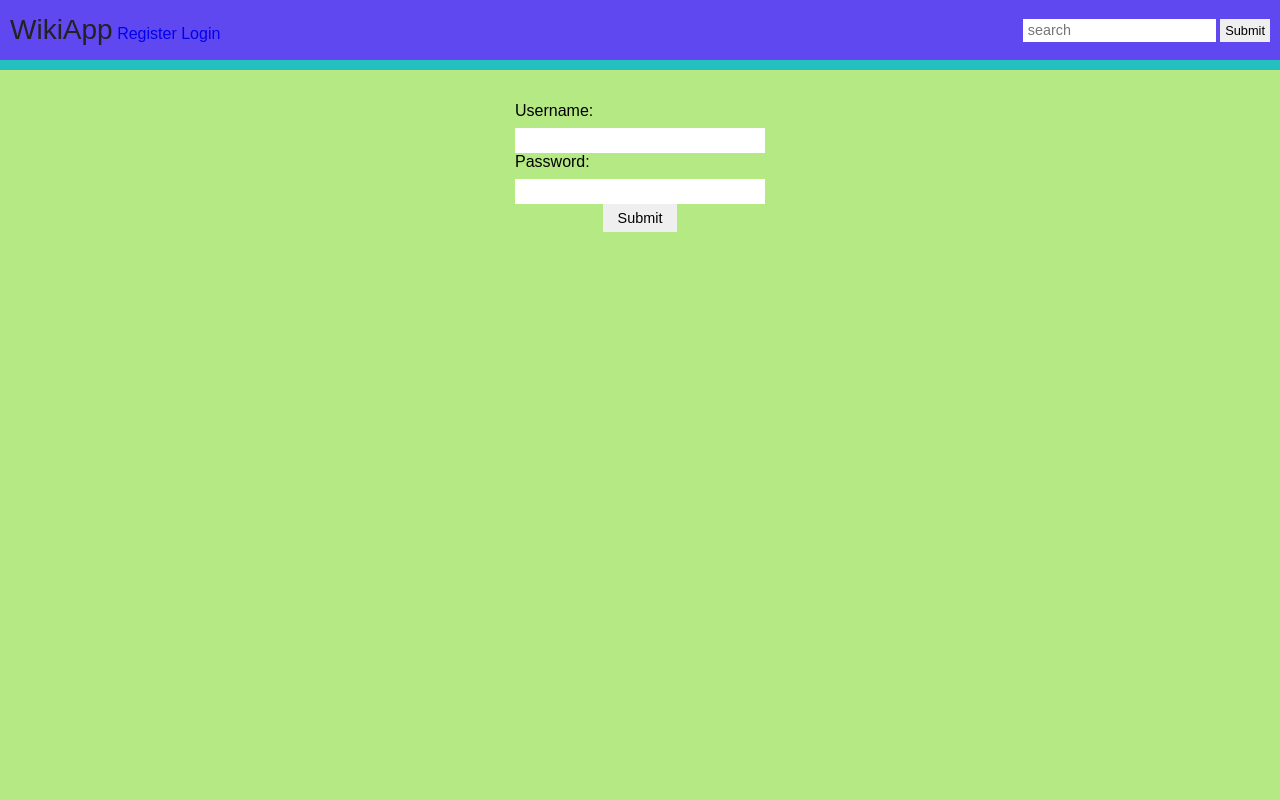
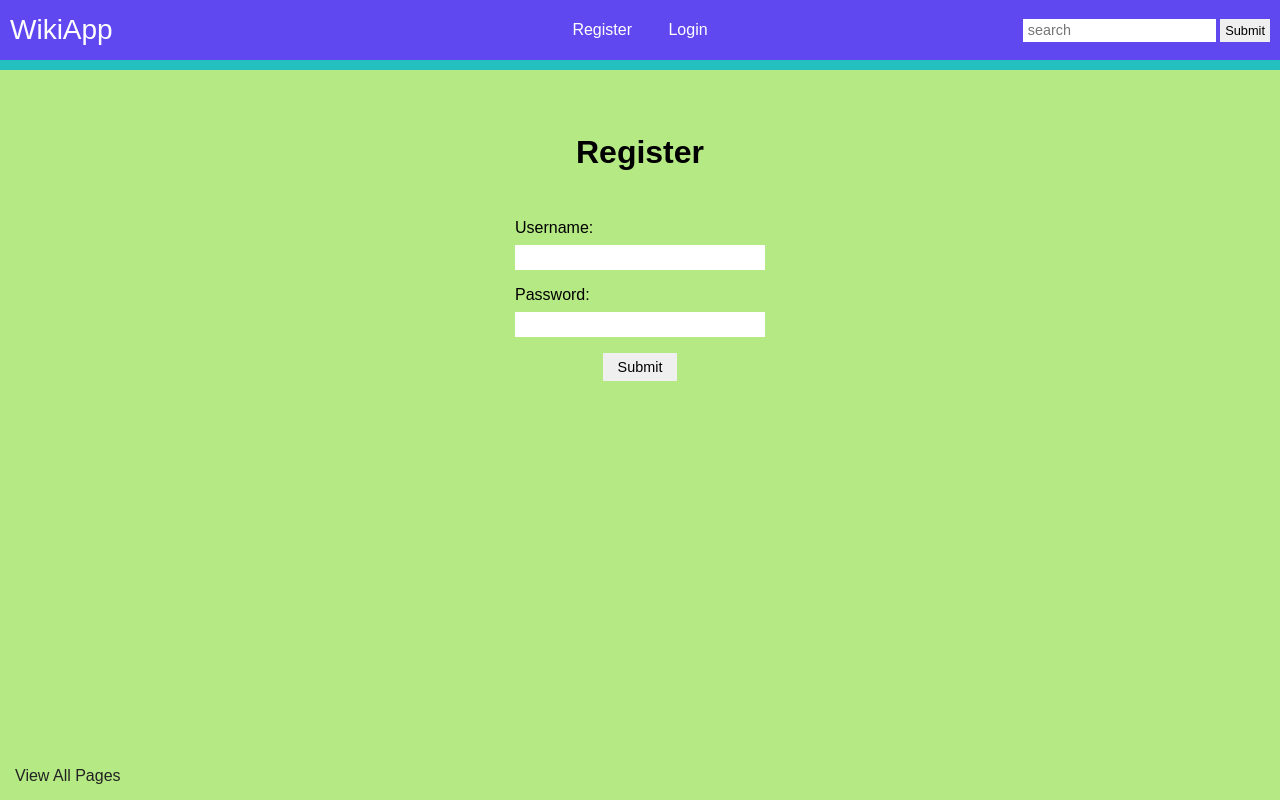
Before and after one commit to Pumala/python_wiki_app_redo, a Flask app: page /register in a window 1280 px wide. Run offline with Flask 2, Linux system fonts and the light colour scheme.

Commit message:
update wiki app styling

```diff
--- a/static/main.css
+++ b/static/main.css
@@ -24,9 +24,14 @@ button {
   cursor: pointer;
   transition: .3s;
 }
+.abs_position {
+  position: absolute;
+  left: 15px;
+  bottom: 15px;
+}
 .block-level {
-  margin: 1em 0;
   display: block;
+  color: #222;
 }
 /**********************************
             CLEAR FIX
@@ -46,11 +51,14 @@ header {
   line-height: 40px;
 }
 header div {
-  padding: 10px 0 10px 10px;
+  padding: 5px 0;
+}
+header .logo {
+  text-align: center;
 }
 header .logo a {
   font-size: 1.75em;
-  color: #222;
+  color: #fff;
 }
 header form {
   text-align: center;
@@ -73,8 +81,20 @@ button:hover {
   color: #fff;
   transition: 0.3s;
 }
+.user_links {
+  text-align: center;
+}
 .user_links a {
-
+  text-align: center;
+  color: #fff;
+  transition: 0.3s;
+  margin: 0 1em;
+}
+.user_links a:hover {
+  color: yellow;
+  transition: 0.3s;
+  padding-bottom: 5px;
+  border-bottom: 2px solid yellow;
 }
 /**********************************
                 EDIT
@@ -104,6 +124,7 @@ button:hover {
   width: 100%;
   padding: 1em 0;
   border-radius: 5px;
+  margin-top: -55px;
 }
 .flashes li {
   color: #6048f0;
@@ -121,7 +142,6 @@ button:hover {
 }
 .submit_form label {
   float: left;
-
 }
 .submit_form input {
   margin-top: .5em;
@@ -140,6 +160,7 @@ button:hover {
                 BODY
 **********************************/
 .container {
+  margin: 4em 0;
   padding: 0 10px;
   text-align: center;
 }
@@ -175,11 +196,17 @@ button:hover {
 /**********************************
             MEDIA QUERIES
 **********************************/
-@media screen and (min-width: 450px) {
+@media screen and (min-width: 850px) {
   header {
     padding: 0 10px;
     height: 60px;
     line-height: 60px;
+    position: relative;
+    text-align: center;
+  }
+  header .logo {
+    position: absolute;
+    left: 10px;
   }
   header div {
     display: inline-block;
@@ -187,7 +214,9 @@ button:hover {
   }
   header form {
     background-color: #6048f0;
-    float: right;
+    position: absolute;
+    right: 10px;
+    top: 0;
   }
   .teal-row {
     height: 10px;
--- a/templates/homepage.html
+++ b/templates/homepage.html
@@ -10,7 +10,7 @@
       <div class="logo">
         <a href="/">WikiApp</a>
       </div>
-      <div class="user_links">
+      <div class="user_links clear">
         {% if session['username'] %}
           <a href="/logout">Logout</a>
         {% else %}
@@ -39,10 +39,10 @@
         {% endwith %}
         <h1>Hello, {{session['username'] or 'there'}}!</h1>
         <h3>What would you like to search for?</h3>
-        <div>
-          <a class="block-level" href="/all_pages">View All Pages</a>
-        </div>
       {% endblock %}
+    </div>
+    <div class="abs_position">
+      <a class="block-level" href="/all_pages">View All Pages</a>
     </div>
   </body>
 </html>
--- a/templates/login.html
+++ b/templates/login.html
@@ -1,5 +1,6 @@
 {% extends 'homepage.html' %}
 {% block body %}
+<h1>Login</h1>
 <form class="submit_form clear" action="/submit_login" method="post">
   <div class="form_div">
     <label for="username">Username:</label>
--- a/templates/register.html
+++ b/templates/register.html
@@ -1,10 +1,17 @@
 {% extends 'homepage.html' %}
 {% block body %}
+<h1>Register</h1>
 <form class="submit_form clear" action="submit_register_form" method="post">
-  <label for="username">Username:</label>
-  <input type="text" name="username">
-  <label for="password">Password:</label>
-  <input type="password" name="password">
-  <button type="submit" name="submit">Submit</button>
+  <div class="form_div">
+    <label for="username">Username:</label>
+    <input type="text" name="username">
+  </div>
+  <div class="form_div">
+    <label for="password">Password:</label>
+    <input type="password" name="password">
+  </div>
+  <div class="form_div">
+    <button type="submit" name="submit">Submit</button>
+  </div>
 </form>
 {% endblock %}
```
